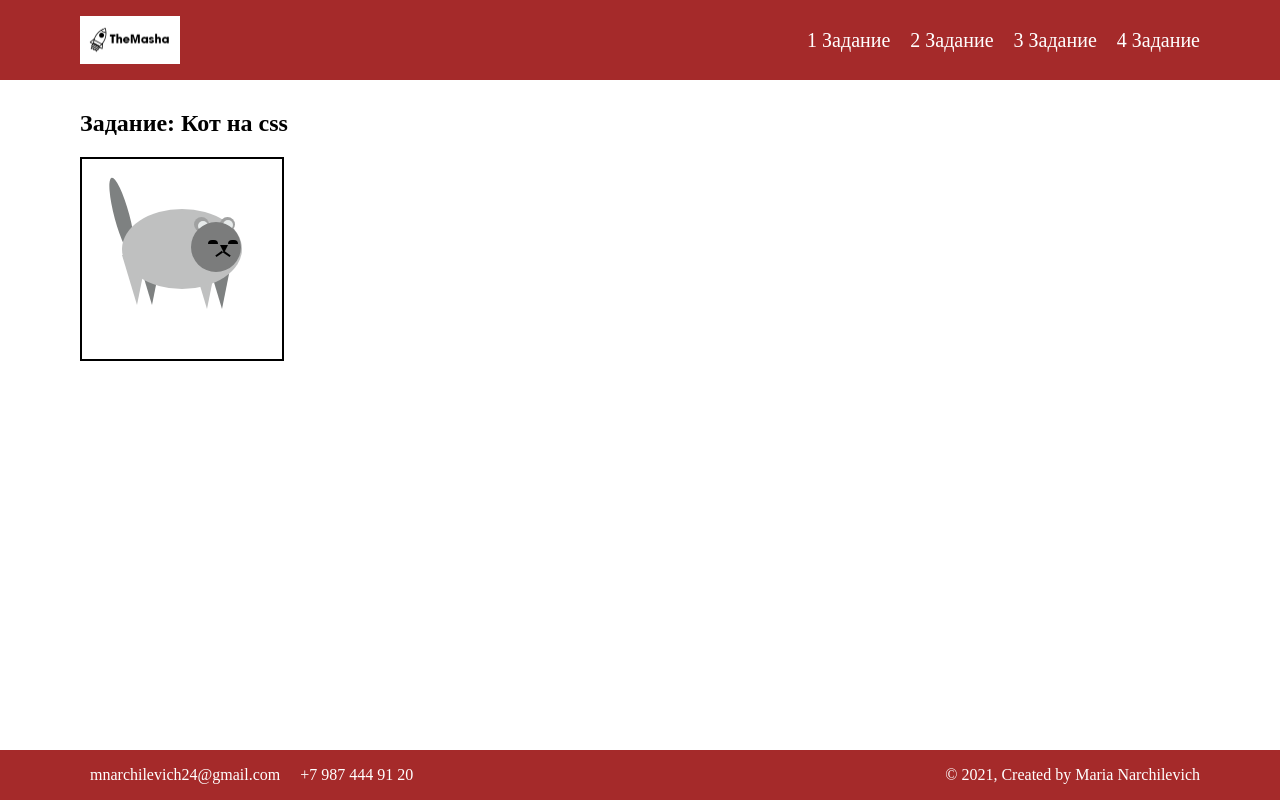
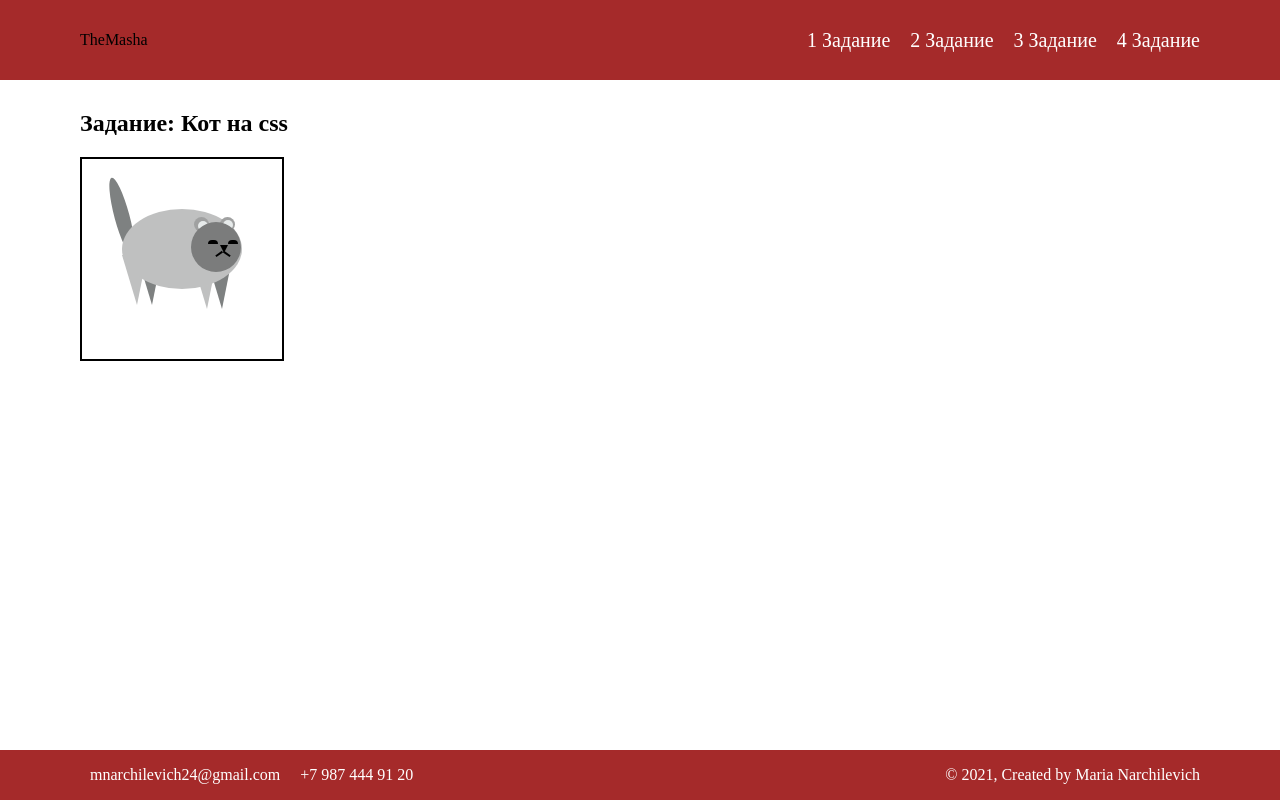
Before and after one commit to MariaNarchilevich/site, a plain HTML site: page index.html in a window 1280 px wide. Drawn offline with nearby package versions, Linux system fonts and the light colour scheme.

Commit message:
Add files via upload

```diff
--- a/index.html
+++ b/index.html
@@ -12,7 +12,7 @@
         <div class="container">
             <div class="header__body">
                 <a href="index.html" class="header__logo">
-                    <img class="logo-img" src="img/logo.png"  alt="Логотип">
+                    <span class="logo">TheMasha</span>
                 </a>
                 <div class="header__burger">
                     <span>
@@ -75,8 +75,12 @@
         <div class="container">
             <div class="footer__body">
                 <div class="footer__contact">
-                <a class="footer__email" href="mailto:mnarchilevich24@gmail.com">mnarchilevich24@gmail.com</a>
-                <a class="footer__phone" href="tel:+79874449120">+7 987 444 91 20</a>
+                <a class="footer__email" href="mailto:mnarchilevich24@gmail.com">
+                    mnarchilevich24@gmail.com
+                </a>
+                <a class="footer__phone" href="tel:+79874449120">
+                    +7 987 444 91 20
+                </a>
                 </div>
                 <p class="footer__site-dev">© 2021, Created by Maria Narchilevich</p>
             </div>
```
